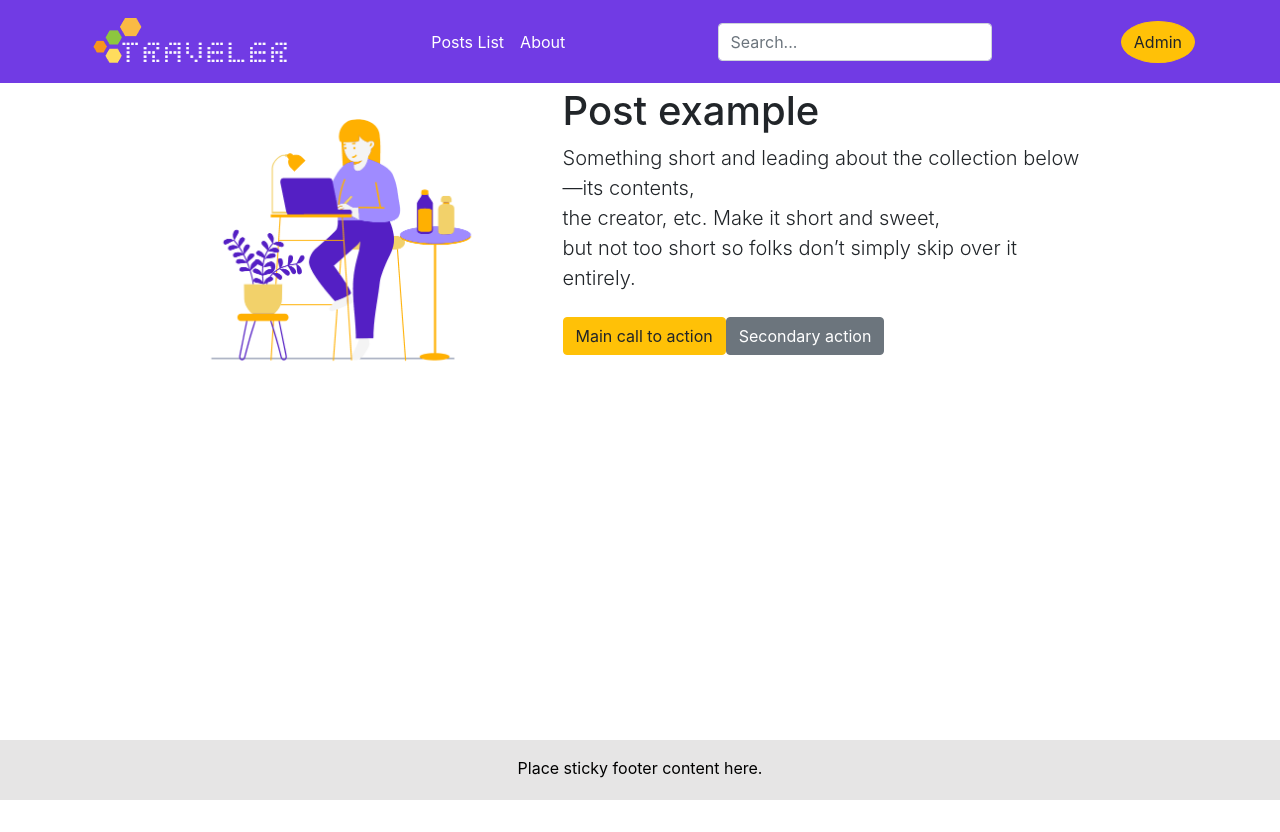
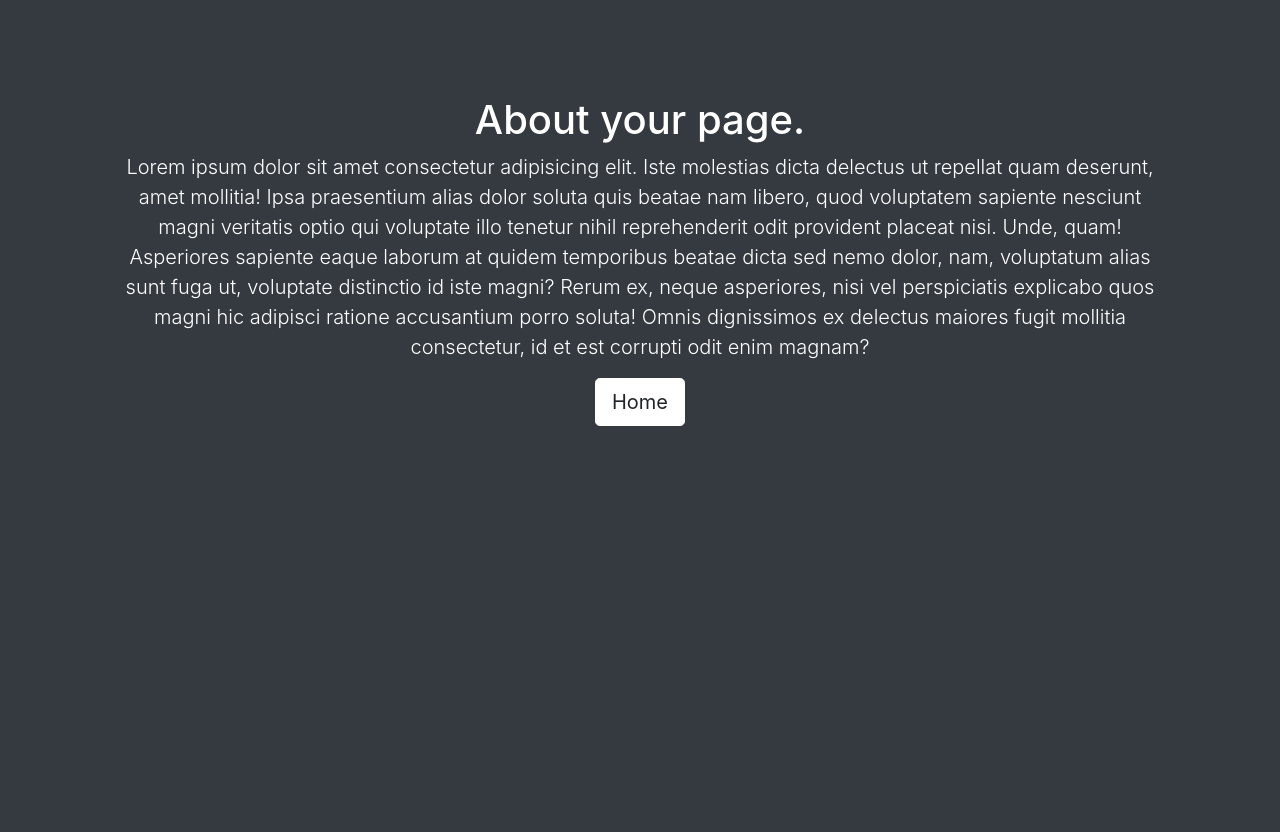
Before and after one commit to SerapErkan/nuxt-training-app, a Nuxt app in the folder nuxt-app/: page /about in a window 1280 px wide. Before the commit the page ends 800 px from the top, so only its background shows below. Built offline with nearby package versions, Linux system fonts and the light colour scheme.

Commit message:
About page added

```diff
--- /dev/null
+++ b/nuxt-app/components/home/About.vue
@@ -0,0 +1,36 @@
+<template>
+  <div class="d-flex text-center bg-dark p-5">
+    <div
+      class="cover-container d-flex w-100 p-5 mx-auto flex-column text-white"
+    >
+      <main class="px-3 page">
+        <h1>About your page.</h1>
+        <p class="lead">
+          Lorem ipsum dolor sit amet consectetur adipisicing elit. Iste
+          molestias dicta delectus ut repellat quam deserunt, amet mollitia!
+          Ipsa praesentium alias dolor soluta quis beatae nam libero, quod
+          voluptatem sapiente nesciunt magni veritatis optio qui voluptate illo
+          tenetur nihil reprehenderit odit provident placeat nisi. Unde, quam!
+          Asperiores sapiente eaque laborum at quidem temporibus beatae dicta
+          sed nemo dolor, nam, voluptatum alias sunt fuga ut, voluptate
+          distinctio id iste magni? Rerum ex, neque asperiores, nisi vel
+          perspiciatis explicabo quos magni hic adipisci ratione accusantium
+          porro soluta! Omnis dignissimos ex delectus maiores fugit mollitia
+          consectetur, id et est corrupti odit enim magnam?
+        </p>
+        <p class="lead">
+          <nuxt-link to="/">
+            <a class="btn btn-lg btn-light fw-bold border-white bg-white"
+              >Home</a
+            >
+          </nuxt-link>
+        </p>
+      </main>
+    </div>
+  </div>
+</template>
+<style scoped>
+.page {
+  min-height: 80vh;
+}
+</style>
--- /dev/null
+++ b/nuxt-app/pages/about/index.vue
@@ -0,0 +1,12 @@
+<template>
+  <About />
+</template>
+<script>
+import About from "../../components/home/about.vue";
+export default {
+  components: {
+    About,
+  },
+  layout: "pageLayout",
+};
+</script>
```
